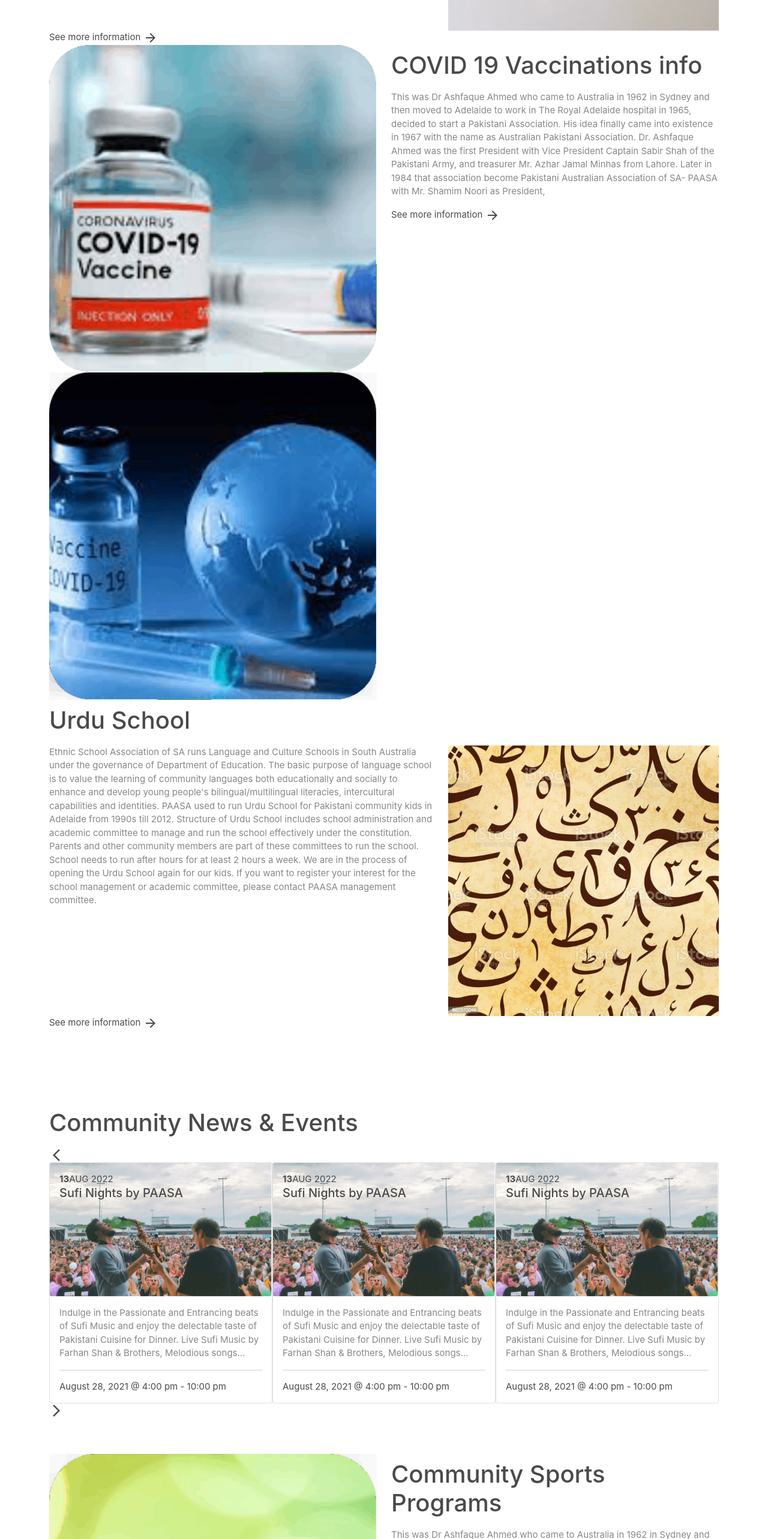
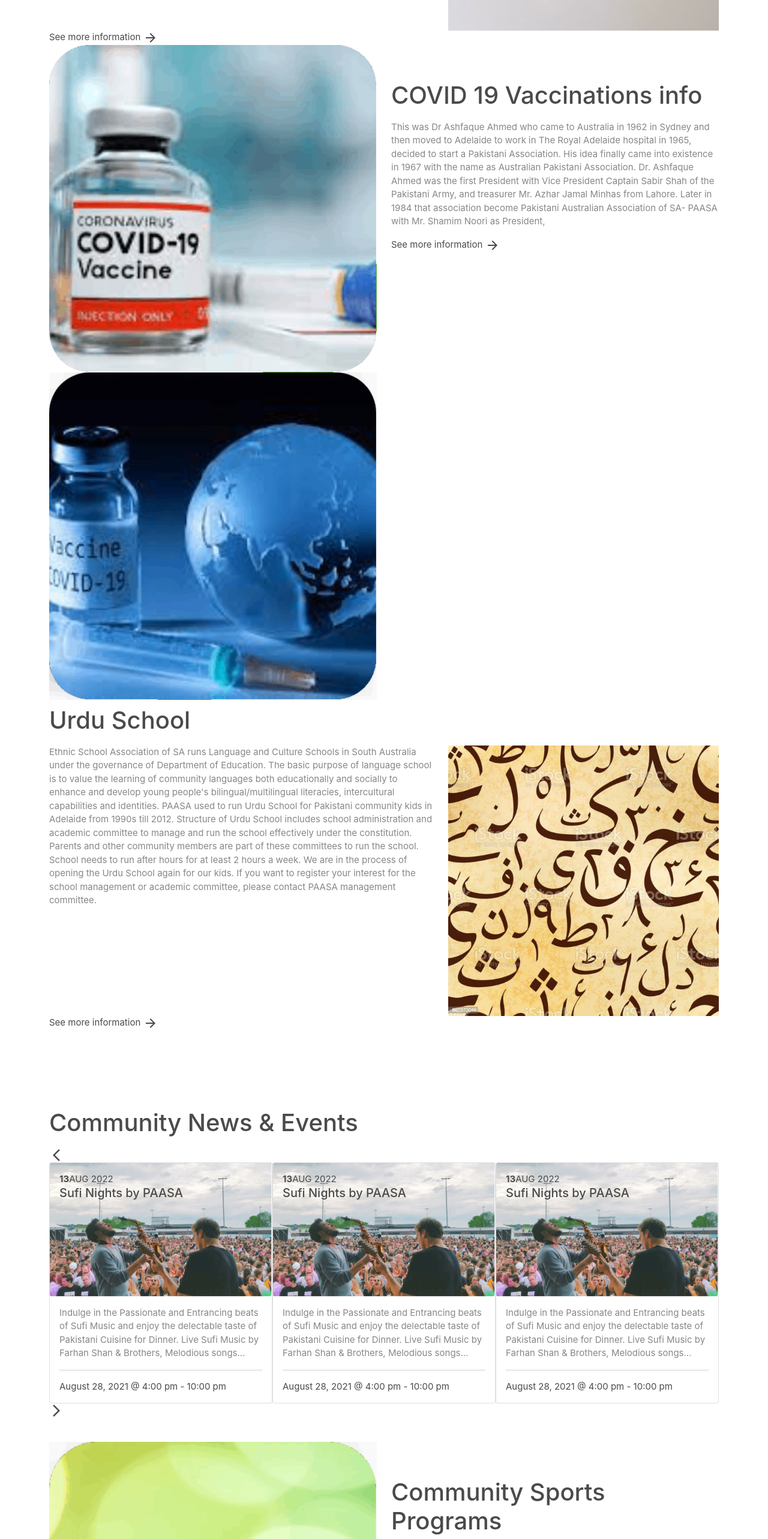
Before and after one commit to laibaabbas/Passa, a React (Create React App) app: page / in a window 1280 px wide. Shown: the part 1160-3726 px from the top of the page at 60% size. Built offline with nearby package versions, Linux system fonts and the light colour scheme.

Commit message:
i hate it

```diff
--- a/src/components/Home/CovidVaccInfo.js
+++ b/src/components/Home/CovidVaccInfo.js
@@ -20,7 +20,7 @@ const CovidVaccInfo = () => {
               </div>
             </div>
             <div className="col-lg-6 col-md-12">
-              <div className="wt-bnr-inr">
+              <div className="wt-bnr-inr m-t50">
                 <div className="home-title-name p-tb10">
                   <h1 className="wt-title">COVID 19 Vaccinations info</h1>
                 </div>
--- a/src/components/Home/SportsPrograms.js
+++ b/src/components/Home/SportsPrograms.js
@@ -5,7 +5,7 @@ const SportsPrograms = () => {
   return (
     <>
       <section>
-        <div className="container-lg m-t60">
+        <div className="container-lg m-tb40">
           <div className="row">
             <div className="col-lg-6">
               <div
@@ -17,7 +17,7 @@ const SportsPrograms = () => {
               </div>
             </div>
             <div className="col-lg-6">
-              <div className="wt-bnr-inr">
+              <div className="wt-bnr-inr m-t50">
                 <div className="home-title-name p-tb10">
                   <h1 className="wt-title">Community Sports Programs</h1>
                 </div>
```
Also changed, not shown: src/scss/compontents/homeCss/MainHome.css (+5 -2 lines).
